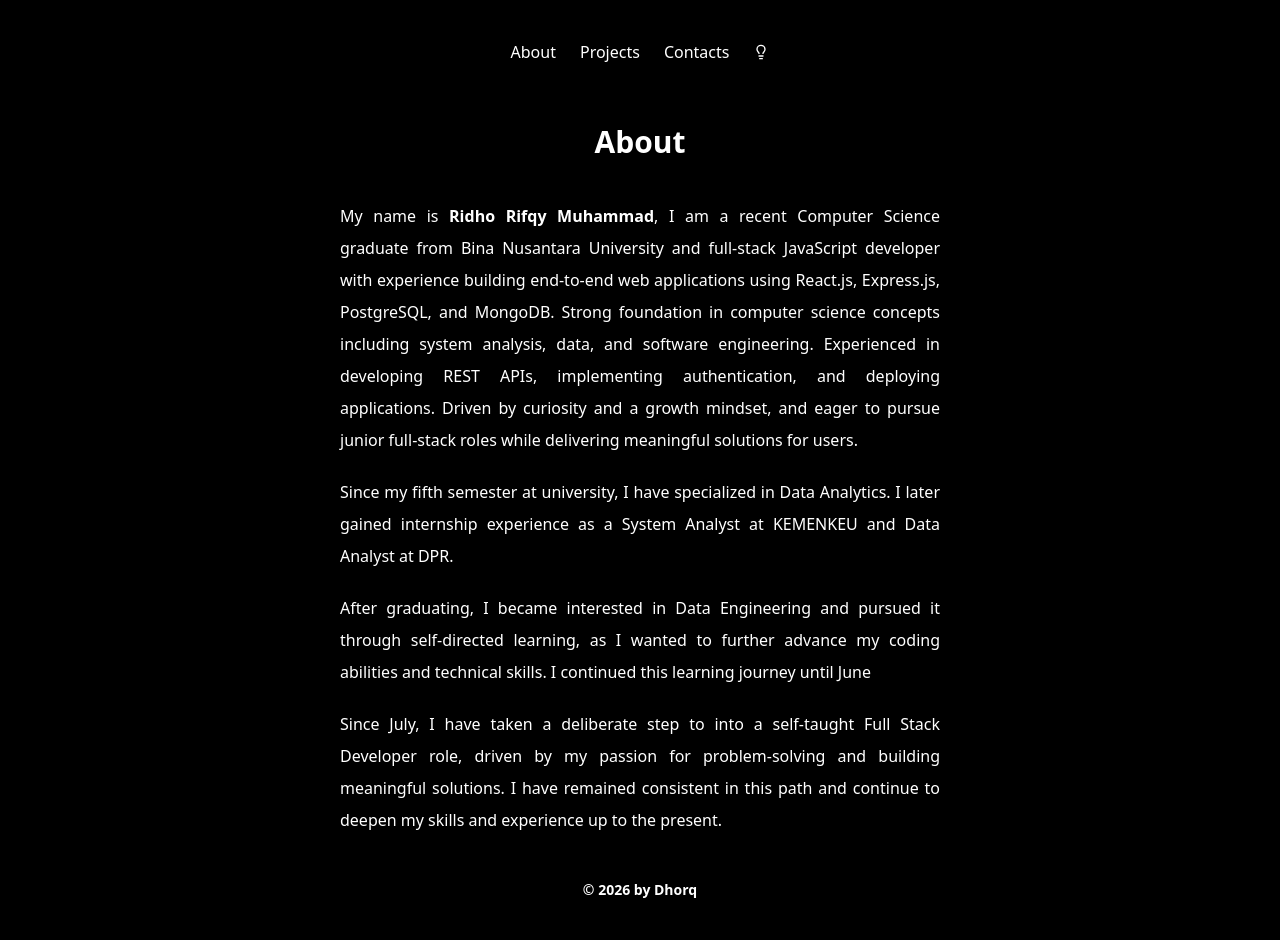
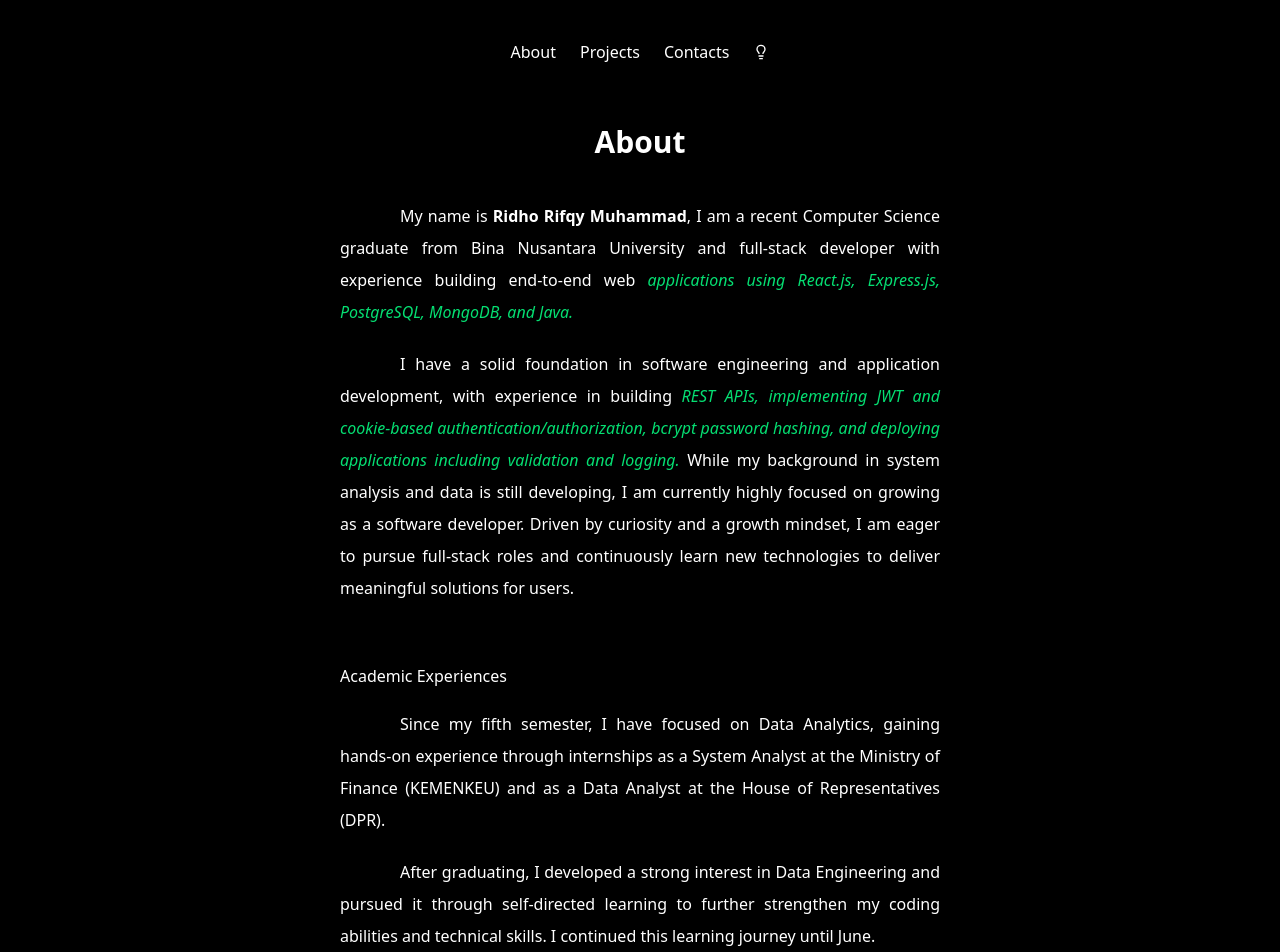
Before and after one commit to Dhorq/dhorq.me, a React (Vite) app: page /about in a window 1280 px wide. Shown: the top 952 px of the page. Built offline with nearby package versions, Linux system fonts and the light colour scheme.

Commit message:
feat(change): Change about section and a bit in project section

```diff
--- a/src/components/ProjectCard.jsx
+++ b/src/components/ProjectCard.jsx
@@ -38,13 +38,13 @@ const ProjectCard = () => {
               ))}
             </ul>
           </div>
-          {project.tutorial ? (
+          {/* {project.tutorial ? (
             <div className="absolute right-1 top-1 z-100">
               <Presentation className="size-5 text-green-500" />
             </div>
           ) : (
             ""
-          )}
+          )} */}
         </a>
       ))}
     </div>
--- a/src/pages/About.jsx
+++ b/src/pages/About.jsx
@@ -3,33 +3,56 @@ const About = () => {
     <div className="flex justify-center items-center flex-col gap-10">
       <h1 className="text-2xl lg:text-3xl font-black">About</h1>
       <div className="flex text-justify flex-col gap-5 w-80 md:w-145 lg:w-150">
-        <p className="leading-8">
+        <p className="leading-8 indent-15">
           My name is <strong>Ridho Rifqy Muhammad</strong>, I am a recent
           Computer Science graduate from Bina Nusantara University and
-          full-stack JavaScript developer with experience building end-to-end
-          web applications using React.js, Express.js, PostgreSQL, and MongoDB.
-          Strong foundation in computer science concepts including system
-          analysis, data, and software engineering. Experienced in developing
-          REST APIs, implementing authentication, and deploying applications.
-          Driven by curiosity and a growth mindset, and eager to pursue junior
-          full-stack roles while delivering meaningful solutions for users.
+          full-stack developer with experience building end-to-end web{" "}
+          <i className="text-green-400">
+            applications using React.js, Express.js, PostgreSQL, MongoDB, and
+            Java.
+          </i>
         </p>
-        <p className="leading-8">
-          Since my fifth semester at university, I have specialized in Data
-          Analytics. I later gained internship experience as a System Analyst at
-          KEMENKEU and Data Analyst at DPR.
+        <p className="leading-8 indent-15 mb-10">
+          I have a solid foundation in software engineering and application
+          development, with experience in building{" "}
+          <i className="text-green-400">
+            REST APIs, implementing JWT and cookie-based
+            authentication/authorization, bcrypt password hashing, and deploying
+            applications including validation and logging.
+          </i>{" "}
+          While my background in system analysis and data is still developing, I
+          am currently highly focused on growing as a software developer. Driven
+          by curiosity and a growth mindset, I am eager to pursue full-stack
+          roles and continuously learn new technologies to deliver meaningful
+          solutions for users.
         </p>
-        <p className="leading-8">
-          After graduating, I became interested in Data Engineering and pursued
-          it through self-directed learning, as I wanted to further advance my
+        <h4 className="font-medium">Academic Experiences</h4>
+        <p className="leading-8 indent-15">
+          Since my fifth semester, I have focused on Data Analytics, gaining
+          hands-on experience through internships as a System Analyst at the
+          Ministry of Finance (KEMENKEU) and as a Data Analyst at the House of
+          Representatives (DPR).
+        </p>
+        <p className="leading-8 indent-15">
+          After graduating, I developed a strong interest in Data Engineering
+          and pursued it through self-directed learning to further strengthen my
           coding abilities and technical skills. I continued this learning
-          journey until June
+          journey until June.
         </p>
-        <p className="leading-8">
-          Since July, I have taken a deliberate step to into a self-taught Full
-          Stack Developer role, driven by my passion for problem-solving and
-          building meaningful solutions. I have remained consistent in this path
-          and continue to deepen my skills and experience up to the present.
+        <p className="leading-8 indent-15">
+          Since July, I have deliberately pursued a self-taught path as a Full
+          Stack Developer, driven by my passion for problem-solving and building
+          meaningful solutions. I have gained hands-on experience with{" "}
+          <i className="text-green-400">
+            JavaScript, React, Node.js, Express, PostgreSQL, Prisma, MongoDB,
+            TypeScript, and RESTful APIs, along with tools and libraries such as
+            Winston, Zod, Joi, JWT, and bcrypt for authentication, validation,
+            and security.
+          </i>{" "}
+          I am currently expanding my expertise in{" "}
+          <i className="text-green-400">Java and Spring Boot</i> and remain
+          committed to continuously deepening my technical skills and
+          professional growth.
         </p>
       </div>
     </div>
--- a/src/pages/Projects.jsx
+++ b/src/pages/Projects.jsx
@@ -5,10 +5,10 @@ const Projects = () => {
   return (
     <div className="flex justify-center items-center flex-col gap-10">
       <h1 className="text-2xl lg:text-3xl font-black">Projects</h1>
-      <p className="text-sm lg:text-sm font-medium text-green-500 flex justify-center items-center text-center italic">
+      {/* <p className="text-sm lg:text-sm font-medium text-green-500 flex justify-center items-center text-center italic">
         <Presentation className="size-4 text-green-500" />
         &nbsp;: Coding along in a tutorial.
-      </p>
+      </p> */}
       <ProjectCard />
     </div>
   );
```
